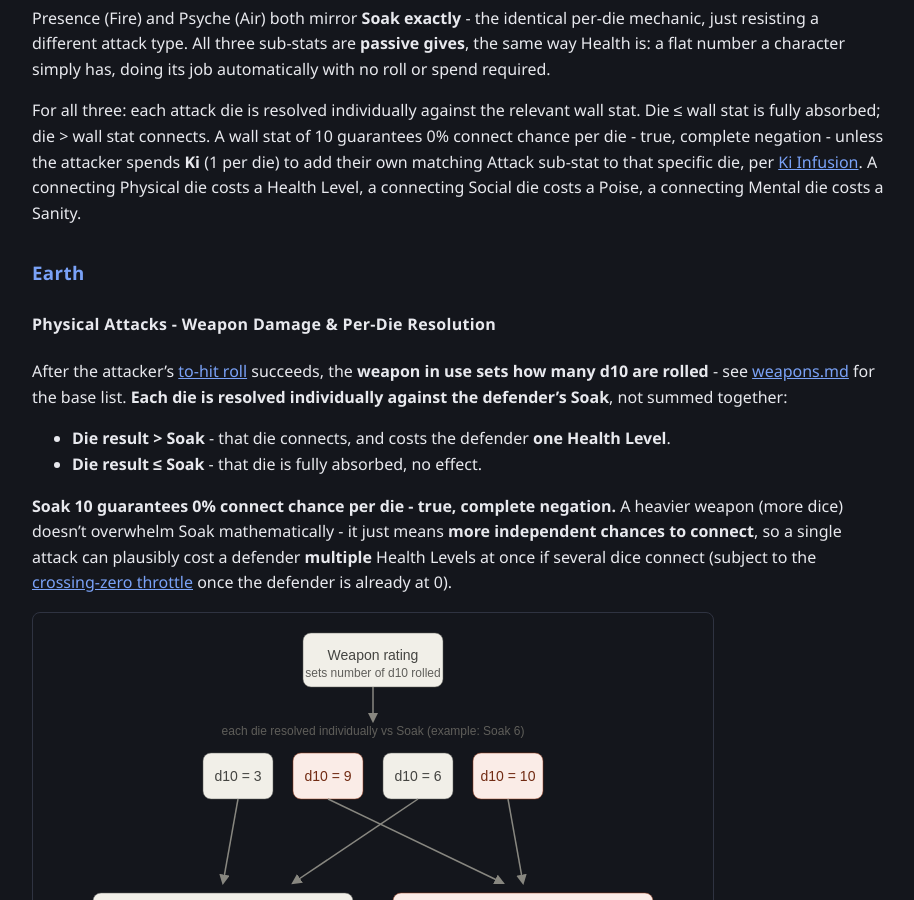
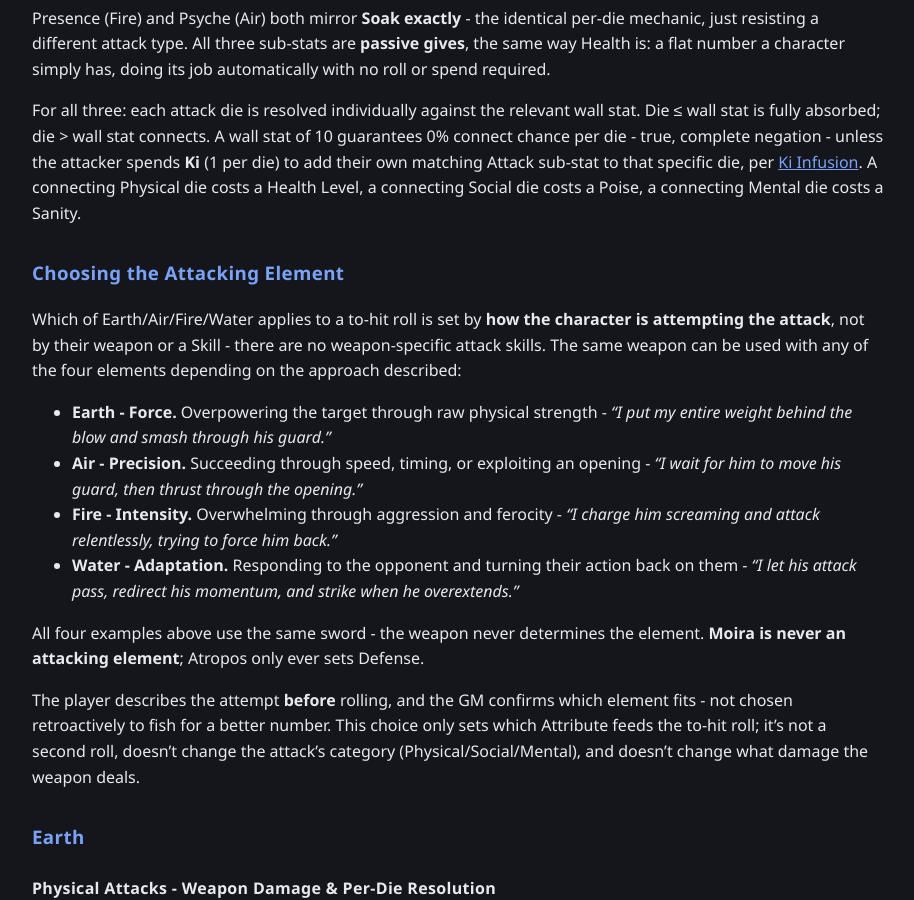
Before and after one commit to feralucce/20_Below, a Jekyll site: the page built from rules/rules.md, in a window 1280 px wide and 900 px high, scrolled down 5535 px. Shown: the whole window, without its empty margins (182-1096 px from the left). Built offline with Jekyll 4.4.1, drawn with Linux system fonts in a browser that asks for light colours; our own code applies the rules of GitHub Pages for plain Markdown files.

Commit message:
Add Choosing the Attacking Element section to rules.md
Clarifies how Earth/Air/Fire/Water is selected for a to-hit roll based on the attacker's described approach, not weapon or Skill.

```diff
--- a/rules/rules.md
+++ b/rules/rules.md
@@ -129,6 +129,19 @@ Every attack, regardless of type, resolves in the same two steps. **First, a to-
 Presence (Fire) and Psyche (Air) both mirror **Soak exactly** - the identical per-die mechanic, just resisting a different attack type. All three sub-stats are **passive gives**, the same way Health is: a flat number a character simply has, doing its job automatically with no roll or spend required.
 
 For all three: each attack die is resolved individually against the relevant wall stat. Die ≤ wall stat is fully absorbed; die > wall stat connects. A wall stat of 10 guarantees 0% connect chance per die - true, complete negation - unless the attacker spends **Ki** (1 per die) to add their own matching Attack sub-stat to that specific die, per [Ki Infusion](#ki-infusion). A connecting Physical die costs a Health Level, a connecting Social die costs a Poise, a connecting Mental die costs a Sanity.
+
+### Choosing the Attacking Element
+
+Which of Earth/Air/Fire/Water applies to a to-hit roll is set by **how the character is attempting the attack**, not by their weapon or a Skill - there are no weapon-specific attack skills. The same weapon can be used with any of the four elements depending on the approach described:
+
+- **Earth - Force.** Overpowering the target through raw physical strength - *"I put my entire weight behind the blow and smash through his guard."*
+- **Air - Precision.** Succeeding through speed, timing, or exploiting an opening - *"I wait for him to move his guard, then thrust through the opening."*
+- **Fire - Intensity.** Overwhelming through aggression and ferocity - *"I charge him screaming and attack relentlessly, trying to force him back."*
+- **Water - Adaptation.** Responding to the opponent and turning their action back on them - *"I let his attack pass, redirect his momentum, and strike when he overextends."*
+
+All four examples above use the same sword - the weapon never determines the element. **Moira is never an attacking element**; Atropos only ever sets Defense.
+
+The player describes the attempt **before** rolling, and the GM confirms which element fits - not chosen retroactively to fish for a better number. This choice only sets which Attribute feeds the to-hit roll; it's not a second roll, doesn't change the attack's category (Physical/Social/Mental), and doesn't change what damage the weapon deals.
 
 ### Earth
 
```
